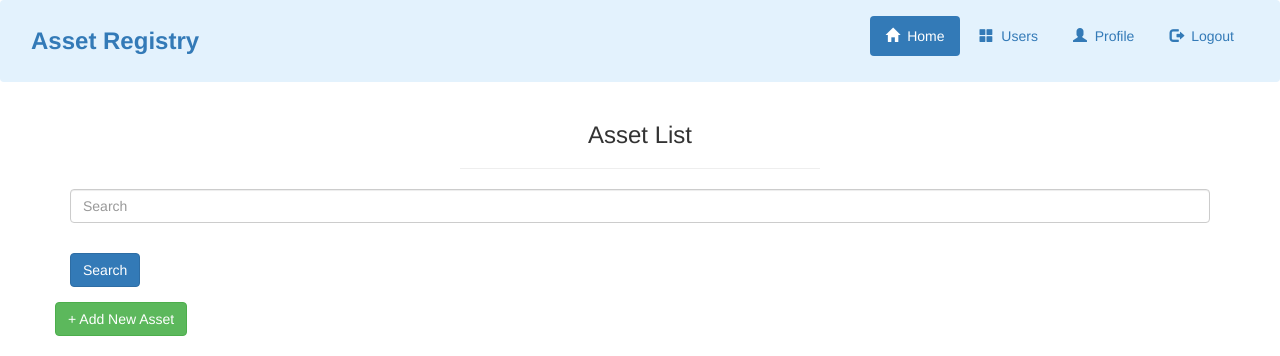
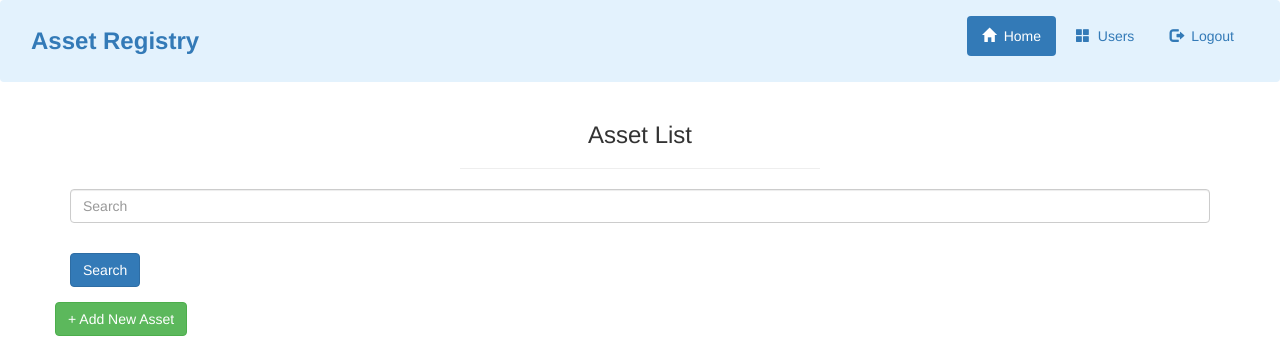
Before and after one commit to WSO2LT/assertRegistryWebApp, a Flask app: page / in a window 1280 px wide. Shown: the top 356 px of the page. Run offline with Flask 2, Linux system fonts and the light colour scheme; a user stored in the database is signed in; data comes from the database, SQL or seed files in the repository; data that the repository does not hold is empty; some libraries are stand-ins or nearby versions.

Commit message:
Update header.html

```diff
--- a/templates/header.html
+++ b/templates/header.html
@@ -17,7 +17,7 @@
                 <ul class="nav nav-pills">
                     <li role="presentation" style="margin-left: 5px;" {% if page=="home" %} class="active" {% endif %}><a href="/home"><span class="glyphicon glyphicon-home" aria-hidden="true"></span>&nbsp;&nbsp;Home</a></li>
                     <li role="presentation"  {%if session['level']!="Admin" %} style="margin-left: 5px; display: none;"{%else%} style="margin-left: 5px;"{%endif %}  {% if page=="users" %} class="active" {% endif %}><a href="/users"><span class="glyphicon glyphicon-th-large" aria-hidden="true"></span>&nbsp;&nbsp;Users</a></li>
-                    <li role="presentation" style="margin-left: 5px;" {% if page=="profile" %} class="active" {% endif %}><a href="/profile"><span class="glyphicon glyphicon-user" aria-hidden="true"></span>&nbsp;&nbsp;Profile</a></li>
+                    <!-- <li role="presentation" style="margin-left: 5px;" {% if page=="profile" %} class="active" {% endif %}><a href="/profile"><span class="glyphicon glyphicon-user" aria-hidden="true"></span>&nbsp;&nbsp;Profile</a></li> -->
                     <li role="presentation" style="margin-left: 5px;"><a href="/logout"><span class="glyphicon glyphicon-log-out" aria-hidden="true"></span>&nbsp;&nbsp;Logout</a></li>
                   </ul>
             </div>
```
